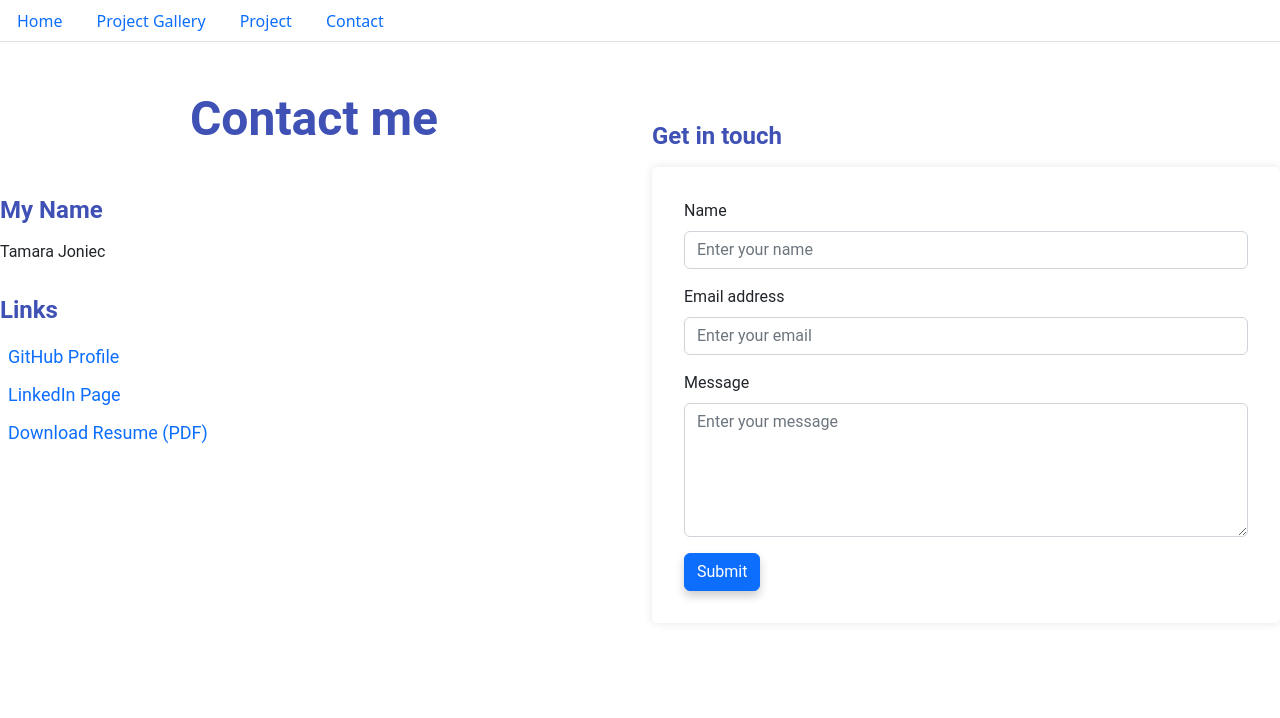
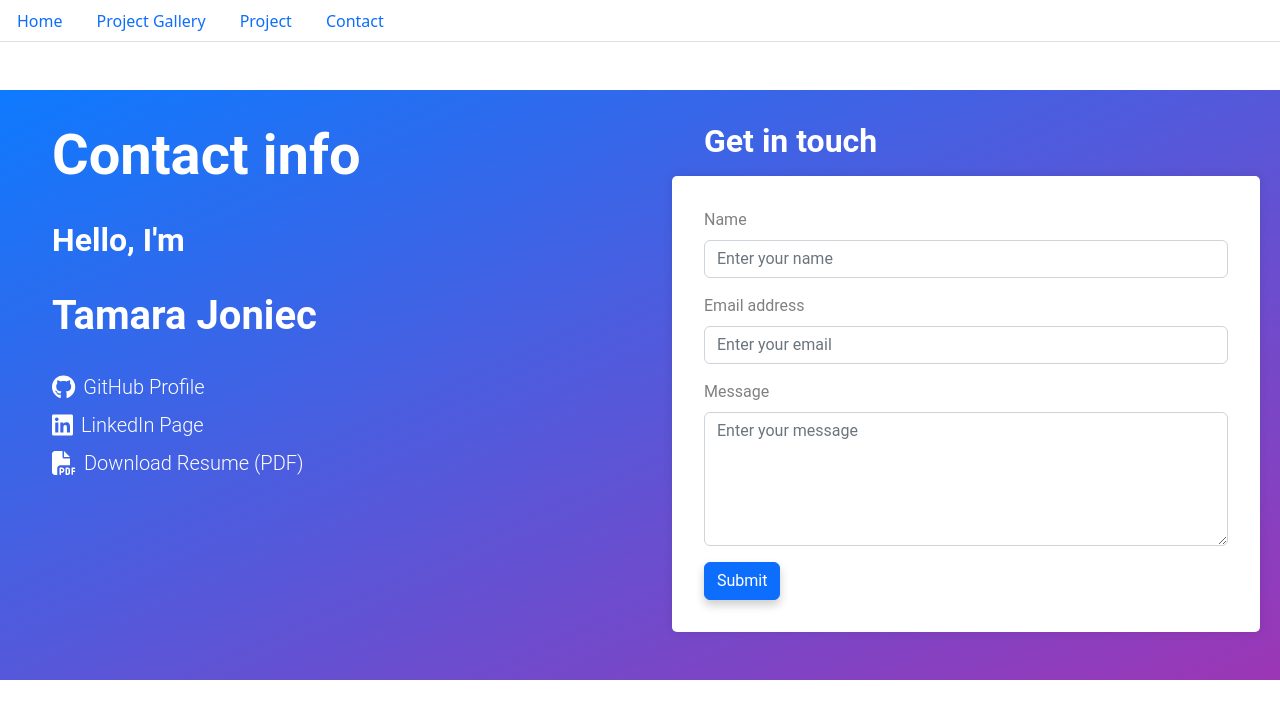
Before and after one commit to TamaraJoniec/React-Portfolio, a React (Create React App) app in the folder assets/: page /React-Portfolio/contact in a window 1280 px wide. Shown: the top 718 px of the page. Built offline with nearby package versions, Linux system fonts and the light colour scheme.

Commit message:
the inline styles are now wrapped in double curly braces, as the style prop requires an object in contact.js

```diff
--- a/assets/package.json
+++ b/assets/package.json
@@ -4,6 +4,10 @@
   "homepage": "https://tamarajoniec.github.io/React-Portfolio",
   "private": true,
   "dependencies": {
+    "@fortawesome/fontawesome-svg-core": "^6.3.0",
+    "@fortawesome/free-brands-svg-icons": "^6.3.0",
+    "@fortawesome/free-solid-svg-icons": "^6.3.0",
+    "@fortawesome/react-fontawesome": "^0.2.0",
     "@testing-library/jest-dom": "^5.16.5",
     "@testing-library/react": "^13.4.0",
     "@testing-library/user-event": "^13.5.0",
--- a/assets/src/components/pages/Contact.js
+++ b/assets/src/components/pages/Contact.js
@@ -1,34 +1,41 @@
 import React from 'react';
 import { Link, Route, Routes } from 'react-router-dom';
-import ProjectGallery from './ProjectGallery';
+import { FontAwesomeIcon } from '@fortawesome/react-fontawesome';
+import { faFilePdf } from '@fortawesome/free-solid-svg-icons';
+import { faLinkedin, faGithub } from '@fortawesome/free-brands-svg-icons';
 
 function Contact(props) {
   return (
     <div className="contact-container my-5">
       <div className="row">
-        <div className="col-lg-6 mb-5">
-          <h1 className="text-center mb-5">Contact me</h1>
-          <h2>My Name</h2>
-          <p>Tamara Joniec</p>
-          <h2>Links</h2>
-          <ul className="list-unstyled mb-0">
+        <div className="contact-info text-white col-lg-6 mb-5">
+          <h1 className="display-4 mb-4">Contact info</h1>
+          <h2>Hello, I'm</h2>
+          <h1>Tamara Joniec</h1>
+          {/* React icons instead of text for the links */}
+          <h2 style={{ textAlign: 'center', fontSize: '24px', fontWeight: 'bold', marginBottom: '20px' }}></h2>
+          <ul className="list-unstyled lead">
             <li className="my-2">
-              <a href="https://github.com/TamaraJoniec" className="text-decoration-none text-primary">
-                <i className="fab fa-github me-2"></i>GitHub Profile
+              <a href="https://github.com/TamaraJoniec" className="text-decoration-none text-primary" style={{ display: 'flex', alignItems: 'center' }}>
+                <FontAwesomeIcon icon={faGithub} className="link me-2" style={{ fontSize: '24px', color: 'white' }} /><span style={{ fontSize: '20px', color: 'white' }}>GitHub Profile</span>
               </a>
             </li>
             <li className="my-2">
-              <a href="https://www.linkedin.com/in/tamara-joniec/" className="text-decoration-none text-primary">
-                <i className="fab fa-linkedin me-2"></i>LinkedIn Page
+              <a href="https://www.linkedin.com/in/tamara-joniec/" className="text-decoration-none text-primary" style={{ display: 'flex', alignItems: 'center' }}>
+                <FontAwesomeIcon icon={faLinkedin} className="link me-2" style={{ fontSize: '24px', color: 'white' }} /><span style={{ fontSize: '20px', color: 'white' }}>LinkedIn Page</span>
               </a>
             </li>
             <li className="my-2">
-              <a href="https://tamarajoniec.github.io/Bootstrap-Portfolio/assets/images/WebdeveloperTamara_Joniec_Resume_2.pdf" download className="text-decoration-none text-primary">
-                <i className="fas fa-file-pdf me-2"></i>Download Resume (PDF)
+              <a href="https://tamarajoniec.github.io/Bootstrap-Portfolio/assets/images/WebdeveloperTamara_Joniec_Resume_2.pdf" download className="text-decoration-none text-primary" style={{ display: 'flex', alignItems: 'center' }}>
+                <FontAwesomeIcon icon={faFilePdf} className="link me-2" style={{ fontSize: '24px', color: 'white' }} /><span style={{ fontSize: '20px', color: 'white' }}>Download Resume (PDF)</span>
               </a>
             </li>
           </ul>
+
+
+
         </div>
+        {/* Form */}
         <div className="col-lg-6 mb-5">
           <h2>Get in touch</h2>
           <form>
--- a/assets/src/styles.css
+++ b/assets/src/styles.css
@@ -129,44 +129,51 @@ footer {
     align-items: center;
     margin-top: 100px;
     font-family: 'Roboto', sans-serif;
+    background: linear-gradient(to bottom right, #0e7afe, #9c36b5);
 }
+.contact-container .col-lg-6 {
+    padding: 0 2rem; /* add horizontal padding */
+    margin-bottom: 2rem;
+  }
+
+  .contact-info {
+    padding: 2rem;
+  }
+
 /* form element is then styled with padding, a white background, rounded corners, and a box shadow to make it stand out */
 .contact-container form {
     padding: 2rem;
     background-color: #fff;
     border-radius: 5px;
+    color:gray;
     box-shadow: 0 0 10px rgba(0, 0, 0, 0.1);
   }
 .contact-container h1 {
     font-weight: 700;
-    font-size: 48px;
-    color: #3f51b5;
+    color: white;
+    margin-top: 2rem;
+    margin-left: 2rem;
   }
 
 .contact-container h2 {
     font-weight: 700;
-    font-size: 24px;
     margin-top: 32px;
     margin-bottom: 16px;
-    color: #3f51b5;
+    margin-left: 2rem;
+    color: white;
   }
 
 .contact-container ul li {
     font-size: 20px;
     list-style: none;
-    padding-left: 0
+    padding-left: 0;
+    margin-left: 2rem;
+}
+.contact-container  p {
+    margin-left: 2rem;
+    font-size:1.5rem;
 }
 
 .contact-container .btn-primary:focus {
   box-shadow: none;
 }
-a {
-    color: #333;
-    text-decoration: none;
-    font-size: 18px;
-    transition: all 0.2s ease-in-out;
-}
-
-a:hover {
-    color: #006666;
-}
```
Also changed, not shown: 1 other file (tests, documents, lock files or other folders).
